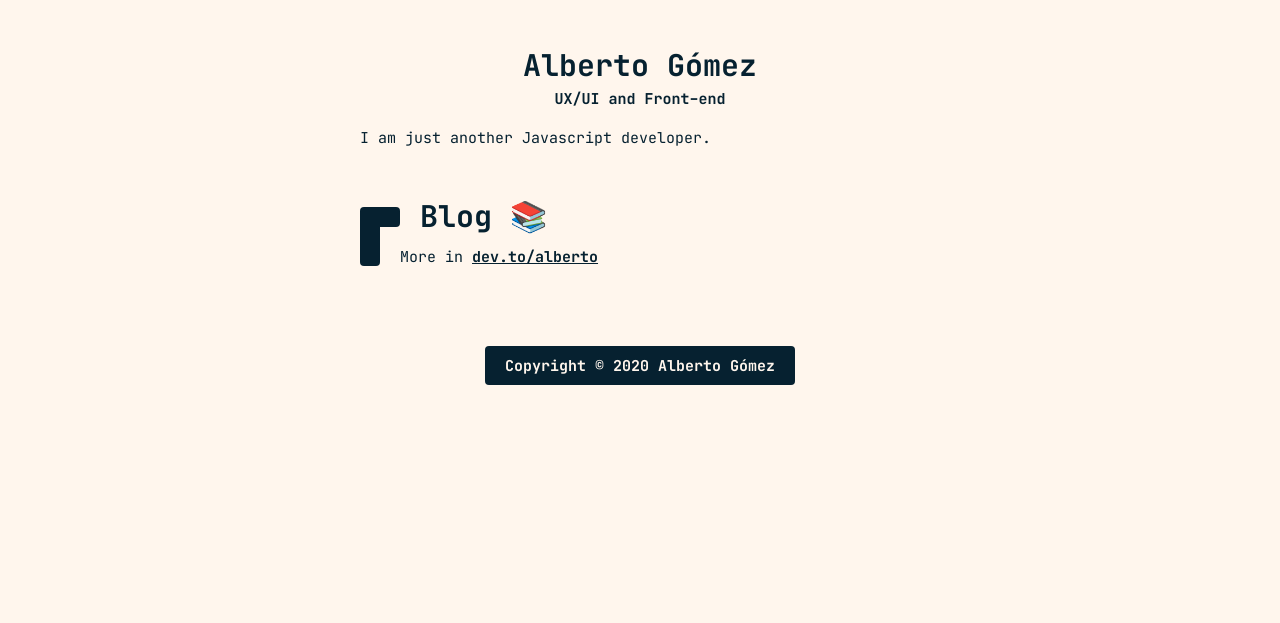
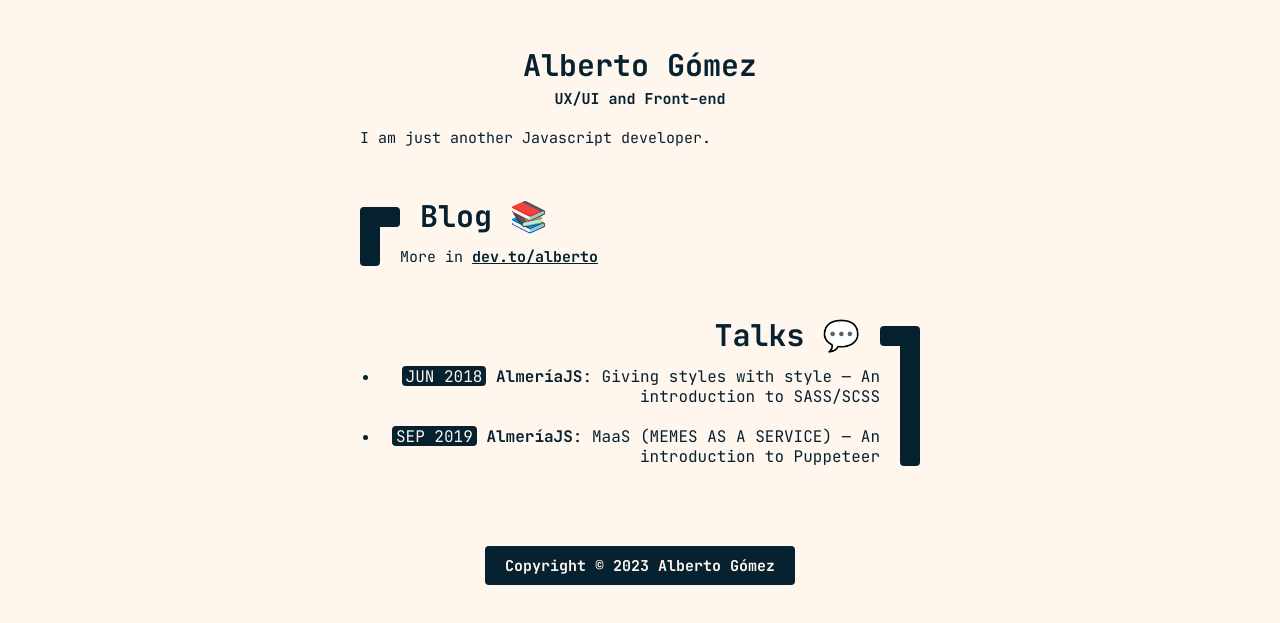
Before and after one commit to gocastilla/gocastilla, a website: page index.html in a window 1280 px wide. Shown: the part 263-886 px from the top of the page. Before the commit the page ends 800 px from the top, so only its background shows below. Drawn offline with Linux system fonts and the light colour scheme; no server answers.

Commit message:
feat: update year & blog

```diff
--- a/index.html
+++ b/index.html
@@ -92,16 +92,7 @@
         </div>
       </section>
 
-      <!--
-
-      <section id="projects" class="line-right">
-        <div class="container">
-          <h3>📦 Projects</h3>
-          <p>¯\_(ツ)_/¯</p>
-        </div>
-      </section>
-
-      <section id="talks" class="line-left">
+      <section id="talks" class="line-right">
         <div class="container">
           <h3>Talks 💬</h3>
           <ul>
@@ -112,6 +103,15 @@
               <em>SEP 2019</em> <strong>AlmeríaJS</strong>: MaaS (MEMES AS A SERVICE) — An introduction to Puppeteer
             </li>
           </ul>
+        </div>
+      </section>
+
+      <!--
+
+      <section id="projects" class="line-right">
+        <div class="container">
+          <h3>📦 Projects</h3>
+          <p>¯\_(ツ)_/¯</p>
         </div>
       </section>
 
@@ -126,7 +126,7 @@
     -->
 
     <footer>
-      <strong>Copyright © 2020 Alberto Gómez</strong>
+      <strong>Copyright © 2023 Alberto Gómez</strong>
     </footer>
 
     <script src="app/main.js"></script>
```
